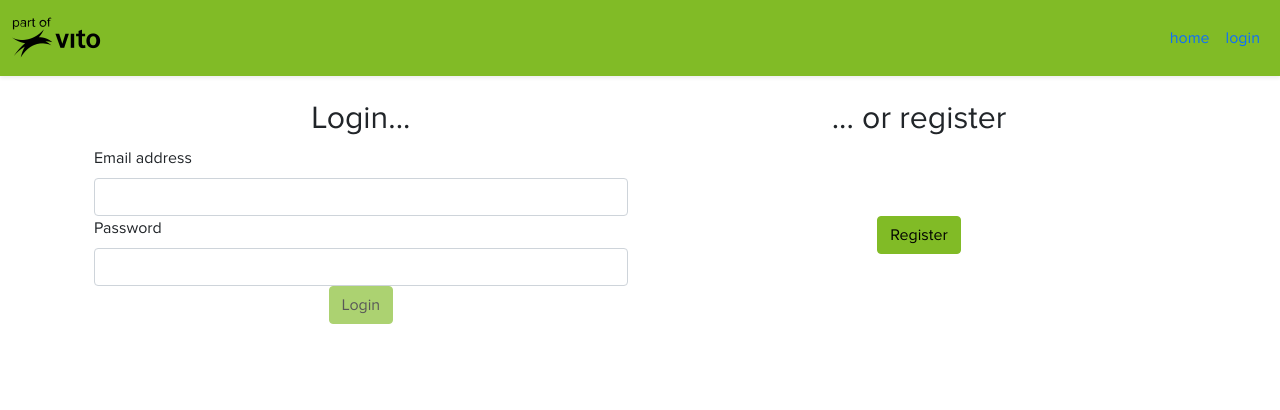
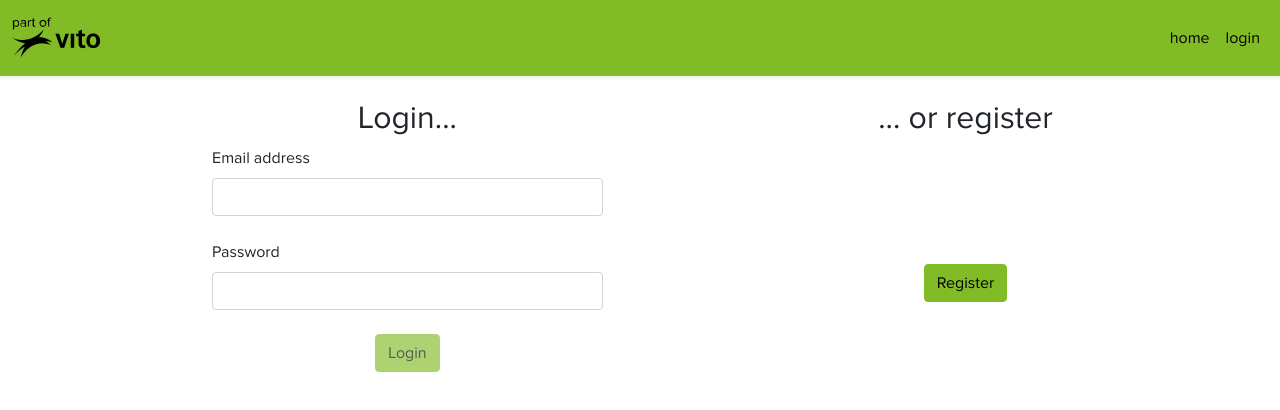
Before and after one commit to r0744454/GreenHealthWebApp, an Angular app: page /login in a window 1280 px wide. Shown: the top 410 px of the page. Built offline with nearby package versions, Linux system fonts and the light colour scheme; a web font is replaced by a local one.

Commit message:
more component styling

```diff
--- a/src/app/authenticated/user/analysis/analysis.component.html
+++ b/src/app/authenticated/user/analysis/analysis.component.html
@@ -1,7 +1,14 @@
-<div class="row">
-    <img src="{{image}}" alt="">
+<div class="row justify-content-center">
+    <div class="col col-12 col-md-8 d-flex flex-column align-items-center">
+        <img src="{{image}}" alt="" width="300" height="300" id="displayImage">
 
-    <p>Prediction:</p>
-    <p *ngIf="!!result">Week {{result.growthStage}}</p>
-    <p *ngIf="!!result">Confidence: {{result.accuracy}}</p>
+        <div class="container mt-3">
+            <div class="row">
+                <p>Prediction: <span *ngIf="!!result">Week {{result.growthStage}}</span></p>
+            </div>
+            <div class="row">
+                <p *ngIf="!!result">Confidence: {{result.accuracy}}</p>
+            </div>
+        </div>
+    </div>
 </div>
--- a/src/app/authenticated/user/analysis/analysis.component.scss
+++ b/src/app/authenticated/user/analysis/analysis.component.scss
@@ -0,0 +1,4 @@
+#displayImage {
+    object-fit: cover;
+    border-radius: 1rem;
+}
--- a/src/app/authenticated/user/analysis/analysis.component.ts
+++ b/src/app/authenticated/user/analysis/analysis.component.ts
@@ -14,7 +14,7 @@ import { ResultService } from 'src/app/shared/services/result/result.service';
   styleUrls: ['./analysis.component.scss']
 })
 export class AnalysisComponent implements OnInit {
-  image: string = ""
+  image: string = "";
   plant: Plant = {id: 0, userId: 0}
 
   result: Result | null = null;
@@ -30,11 +30,12 @@ export class AnalysisComponent implements OnInit {
     console.log(this.image);
     console.log(this.plant);
 
-    this.plantService.getPlantResult(this.plant.id).subscribe(
+    /*this.plantService.getPlantResult(this.plant.id).subscribe(
       r => {
         this.result = r;
       }
-    );
+    );*/
+    this.result = {id: 1, growthStage: 2, accuracy: 99.7}
   }
 
 }
--- a/src/app/authenticated/user/upload/upload.component.html
+++ b/src/app/authenticated/user/upload/upload.component.html
@@ -1,13 +1,13 @@
-<div class="row">
-    <div class="col col-12 col-md-6 d-flex flex-column">
-        <h2 class="align-self-center">Analyse an image...</h2>
-        <img *ngIf="imgSource" src="{{imgSource}}" alt="">
-        <form (ngSubmit)="onSubmit()" #uploadForm="ngForm">
+<div class="row justify-content-center mt-2">
+    <div class="col col-12 col-md-8 d-flex flex-column align-items-center">
+        <h2>Analyse an image...</h2>
+        <img *ngIf="imgSource" src="{{imgSource}}" alt="" width="300" height="300" id="displayImage">
+        <form (ngSubmit)="onSubmit()" #uploadForm="ngForm" class="mt-2">
             <div class="form-group">
                 <label for="mailInput">Take a photo or select an image</label>
                 <input type="file" accept="image/*" capture="user" name="imageInput" class="form-control" id="imageInput" (change)="onRefreshFile($event)" required>
             </div>
-            <div class="d-flex justify-content-center">
+            <div class="d-flex justify-content-center mt-2">
                 <button type="submit" class="btn btn-vito-green" [disabled]="!uploadForm.form.valid || isSubmitted">analyze</button>
             </div>
             <div class="bg-danger" *ngIf="submitError">
--- a/src/app/authenticated/user/upload/upload.component.scss
+++ b/src/app/authenticated/user/upload/upload.component.scss
@@ -0,0 +1,4 @@
+#displayImage {
+    object-fit: cover;
+    border-radius: 1rem;
+}
--- a/src/app/authenticated/user/upload/upload.component.ts
+++ b/src/app/authenticated/user/upload/upload.component.ts
@@ -73,6 +73,7 @@ export class UploadComponent implements OnInit {
       this.getBase64(this.plantImage).then(r => {
         if(r != null) {
           this.imgSource = r.toString();
+          console.log(this.imgSource);
         }
       });
 
--- a/src/app/security/authentication/login/login.component.html
+++ b/src/app/security/authentication/login/login.component.html
@@ -1,12 +1,12 @@
 <div class="row">
-    <div class="col col-12 col-md-6 d-flex flex-column">
+    <div class="col col-12 col-md-7 d-flex flex-column" id="loginForm">
         <h2 class="align-self-center">Login...</h2>
         <form (ngSubmit)="onSubmit()" #authForm="ngForm">
-            <div class="form-group">
+            <div class="form-group container justify-content-center">
                 <label for="mailInput">Email address</label>
                 <input type="email" name="mailInput" class="form-control" id="mailInput" [(ngModel)]="user.email" required>
             </div>
-            <div class="form-group">
+            <div class="form-group container justify-content-center">
                 <label for="passwordInput">Password</label>
                 <input type="password" name="passwordInput" class="form-control" id="passwordInput" [(ngModel)]="user.password" required>
             </div>
@@ -15,7 +15,7 @@
             </div>
         </form>
     </div>
-    <div class="col col-12 col-md-6 d-flex flex-column ">
+    <div class="col col-12 col-md-5 d-flex flex-column ">
         <h2 class="align-self-center">... or register</h2>
         <div class="h-100 d-flex align-self-stretch justify-content-center">
             <button type="button" class="btn btn-vito-green align-self-center" (click)="navigateRegister()">Register</button>
--- a/src/app/security/authentication/login/login.component.scss
+++ b/src/app/security/authentication/login/login.component.scss
@@ -0,0 +1,24 @@
+.form-group {
+    margin-bottom: 1rem;
+}
+
+#loginForm {
+    margin-bottom: 3rem;
+}
+
+.form-group {
+    max-width: 70%;
+}
+
+@media (min-width: 768px) {
+    .form-group {
+        margin-bottom: 1.5rem;
+        max-width: 100%;
+    }
+}
+
+@media (min-width: 992px) {
+    .form-group {
+        max-width: 70%;
+    }
+}
--- a/src/app/security/authentication/login/login.component.ts
+++ b/src/app/security/authentication/login/login.component.ts
@@ -33,7 +33,7 @@ export class LoginComponent implements OnInit {
         result => {
           localStorage.setItem('token', result.token);
           localStorage.setItem('id', result.user.id.toString());
-          localStorage.setItem('displayName', (result.user.firstName ?? result.user.email) + result.user.lastName);
+          localStorage.setItem('displayName', (result.user.firstName ?? result.user.email) + " " + result.user.lastName);
           this.router.navigate(['']);
         }, error => {
           this.isSubmitted = false;
--- a/src/app/shared/navigation/navigation.component.html
+++ b/src/app/shared/navigation/navigation.component.html
@@ -1,12 +1,13 @@
-<nav class="navbar fixed-top navbar-expand bg-vito-green shadow-sm">
+<nav class="navbar fixed-top navbar-expand-md navbar-light bg-vito-green shadow-sm">
     <div class="container-fluid">
         <a href="https://remotesensing.vito.be/" class="noHover vicon-black-xl vicon-part-of-vito"></a>
-        <div class="d-flex justify-content-end">
+        <div class="d-flex">
+            <p *ngIf="!!displayName" class="m-auto me-3 pe-md-3" id="displayName">Welcome {{displayName}}</p>
             <button class="navbar-toggler" type="button" data-bs-toggle="collapse" data-bs-target="#navbarContent">
                 <span class="navbar-toggler-icon"></span>
             </button>
-            <div class="collapse navbar-collapse" id="navbarContent">
-                <ul class="navbar-nav">
+            <div class="collapse navbar-collapse justify-content-end" id="navbarContent">
+                <ul class="navbar-nav text-end">
                     <li class="nav-item">
                         <a href="/" class="nav-link">home</a>
                     </li>
--- a/src/app/shared/navigation/navigation.component.scss
+++ b/src/app/shared/navigation/navigation.component.scss
@@ -0,0 +1,15 @@
+.navbar-toggler-icon {
+    color: black !important;
+}
+
+.nav-link {
+    color: black !important;
+}
+
+@media (min-width: 768px) {
+    #displayName {
+        border-right-style: solid;
+        border-right-color: black;
+        border-right-width: 0.1rem;
+    }
+}
```
